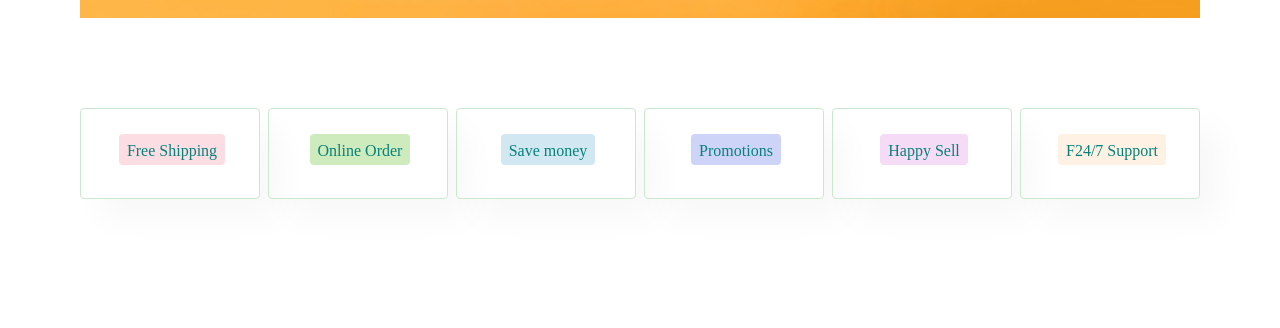
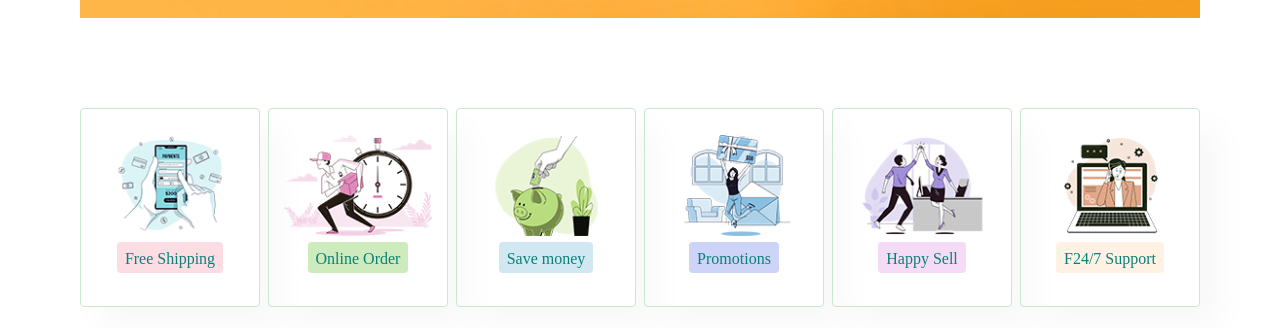
Before and after one commit to Zahra-Hassan99/Hackathon-1, a plain HTML site: page index.html in a window 1280 px wide. Shown: the part 2940-3268 px from the top of the page. Drawn offline with nearby package versions, Linux system fonts and the light colour scheme; no server answers; files whose address does not match are found by name.

Commit message:
Update index.html

```diff
--- a/index.html
+++ b/index.html
@@ -157,27 +157,27 @@
 
     <section id="feature" class="section-p1">
         <div class="fe-box">
-            <img src="./img/f1.png" alt="">
+            <img src="./f1.png" alt="">
             <h6>Free Shipping</h6>
         </div>
         <div class="fe-box">
-            <img src="img/f2.png" alt="">
+            <img src="./f2.png" alt="">
             <h6>Online Order</h6>
         </div>
         <div class="fe-box">
-            <img src="./img/f3.png" alt="">
+            <img src="./f3.png" alt="">
             <h6>Save money</h6>
         </div>
         <div class="fe-box">
-            <img src="./img/f4.png" alt="">
+            <img src="./f4.png" alt="">
             <h6>Promotions</h6>
         </div>
         <div class="fe-box">
-            <img src="./img/f5.png" alt="">
+            <img src="./f5.png" alt="">
             <h6>Happy Sell</h6>
         </div>
         <div class="fe-box">
-            <img src="./img/f6.png" alt="">
+            <img src="./f6.png" alt="">
             <h6>F24/7 Support</h6>
         </div>
     </section>
```
